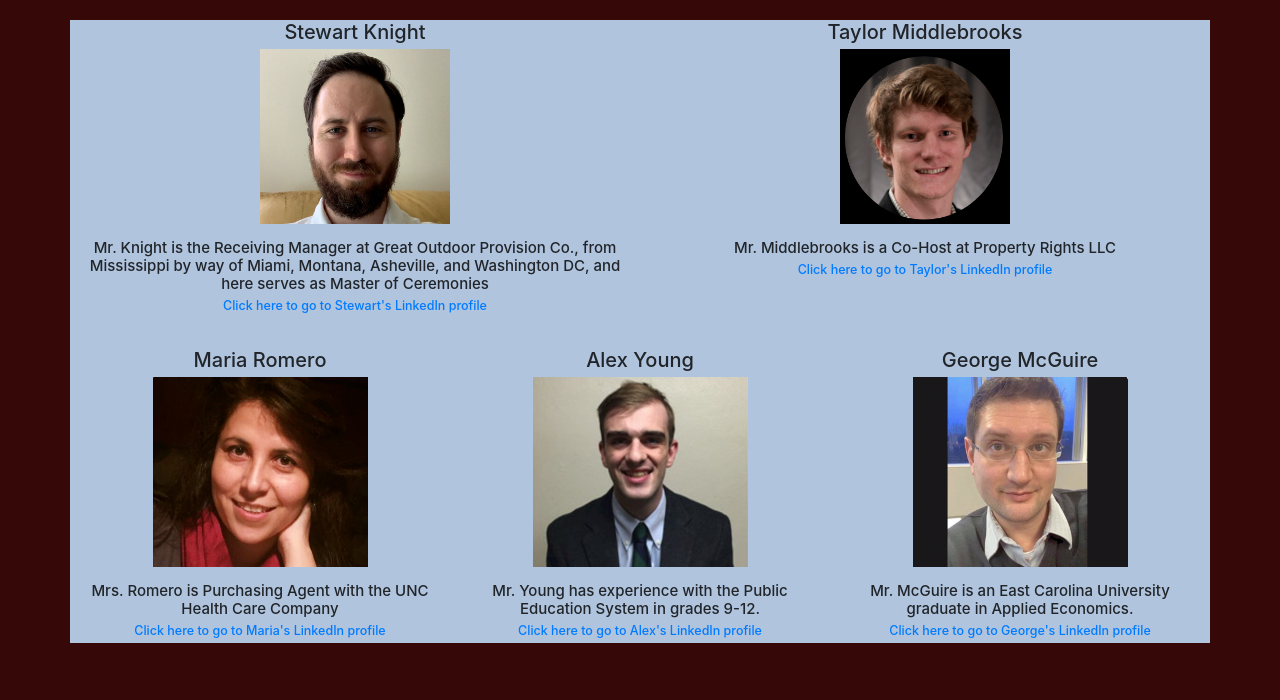
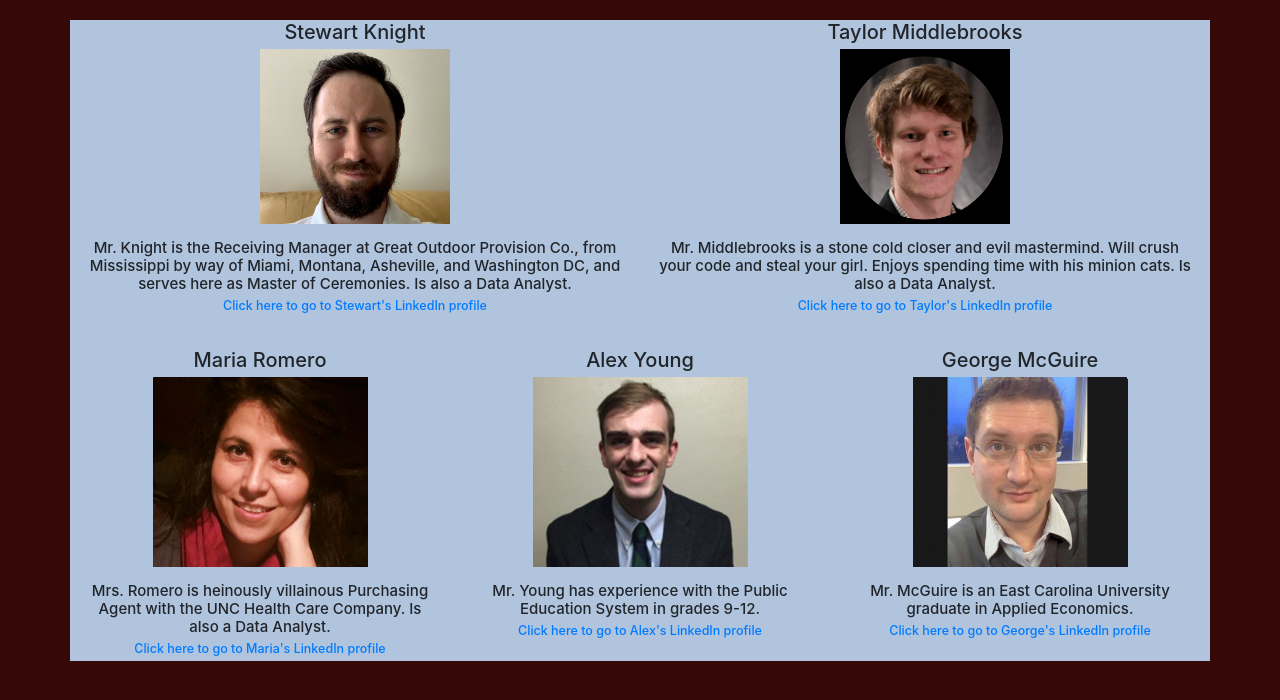
Before and after one commit to extrasauceontop/my_villain, a Flask app: page /about_us in a window 1280 px wide. Shown: the part 68-768 px from the top of the page. Run offline with Flask 2, Linux system fonts and the light colour scheme; some libraries are stand-ins or nearby versions.

Commit message:
updated personal information

```diff
--- a/templates/contact_information.html
+++ b/templates/contact_information.html
@@ -73,14 +73,14 @@
         <h2 class="text-center">Stewart Knight</h2>
         <img src="static/images/stew.png" class="center" height="175" width="190">
         <br>
-        <h4 class="text-center">Mr. Knight is the Receiving Manager at Great Outdoor Provision Co., from Mississippi by way of Miami, Montana, Asheville, and Washington DC, and here serves as Master of Ceremonies</h4>
+        <h4 class="text-center">Mr. Knight is the Receiving Manager at Great Outdoor Provision Co., from Mississippi by way of Miami, Montana, Asheville, and Washington DC, and serves here as Master of Ceremonies. Is also a Data Analyst.</h4>
         <h5 class="text-center"><a href=https://www.linkedin.com/in/stewart-knight-368852a3/>Click here to go to Stewart's LinkedIn profile</a></h5>
       </div>
       <div class="col-md-6">
         <h2 class="text-center">Taylor Middlebrooks</h2>
         <img src="static/images/head_shot.png" class="center" height="175" width="170">
         <br>
-        <h4 class="text-center">Mr. Middlebrooks is a Co-Host at Property Rights LLC</h4>
+        <h4 class="text-center">Mr. Middlebrooks is a stone cold closer and evil mastermind. Will crush your code and steal your girl. Enjoys spending time with his minion cats. Is also a Data Analyst.</h4>
         <h5 class="text-center"><a href=https://www.linkedin.com/in/taylormiddlebrooks/>Click here to go to Taylor's LinkedIn profile</a></h5>
       </div>
     </div>
@@ -92,7 +92,7 @@
         <h2 class="text-center">Maria Romero</h2>
         <img src="static/images/maria.png" class="center" height="190" width="215">
         <br>
-        <h4 class="text-center">Mrs. Romero is Purchasing Agent with the UNC Health Care Company</h4>
+        <h4 class="text-center">Mrs. Romero is heinously villainous Purchasing Agent with the UNC Health Care Company. Is also a Data Analyst.</h4>
         <h5 class="text-center"><a href=https://www.linkedin.com/in/maria-luz-romero>Click here to go to Maria's LinkedIn profile</a></h5>
 
       </div>
```
